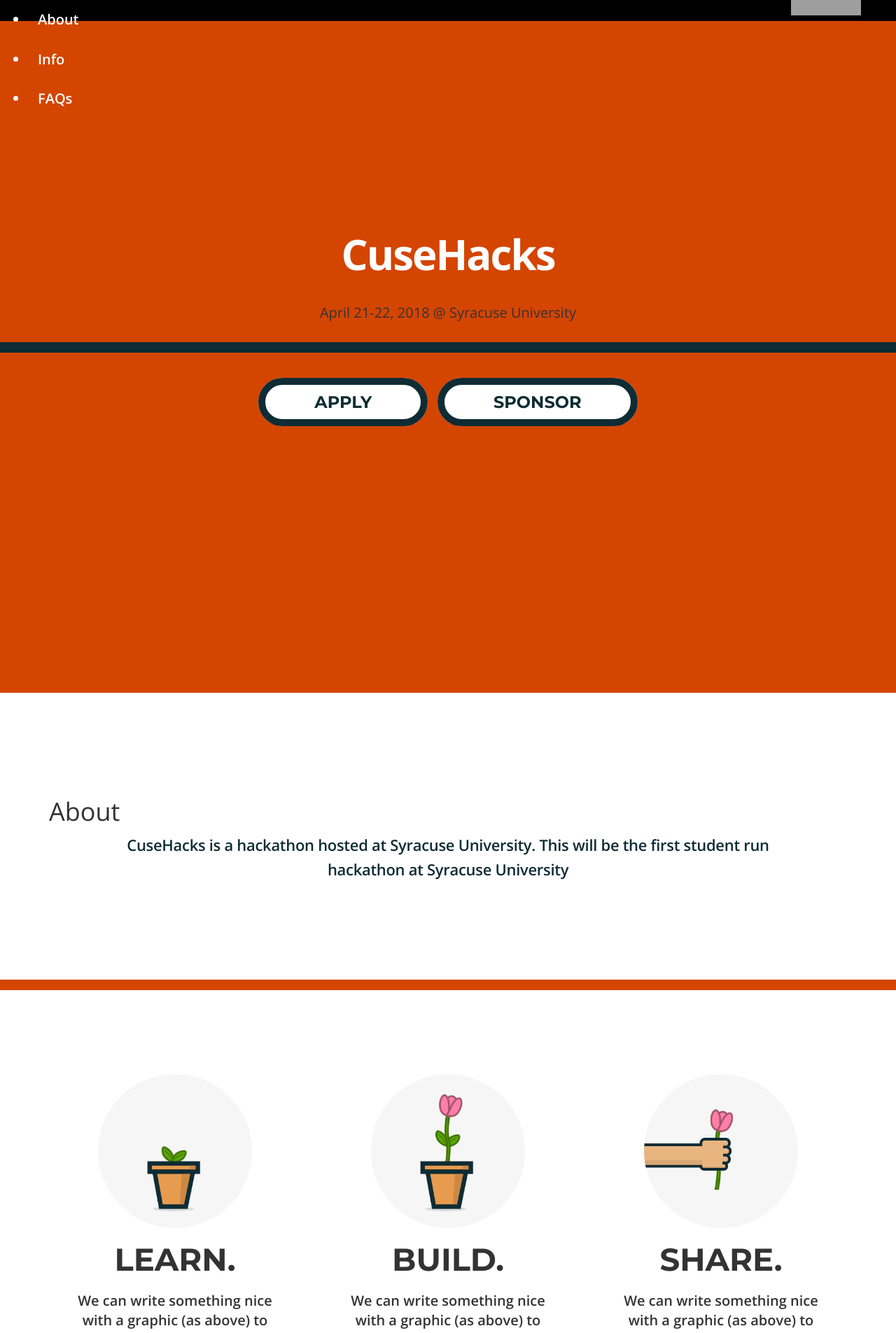
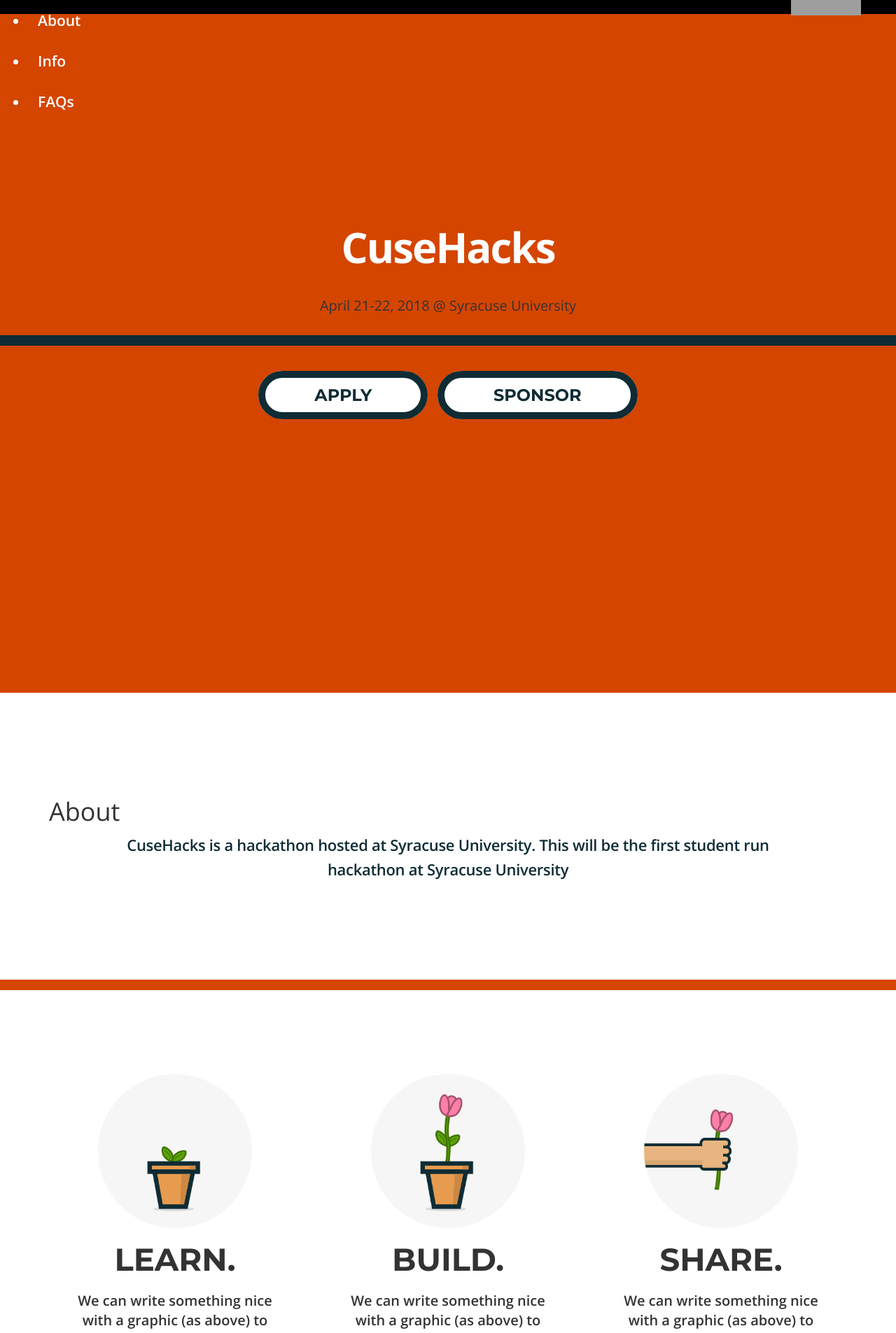
Before and after one commit to innovateorange/cusehacks, a Jekyll site: the page built from index.html, in a window 1280 px wide. Shown: the top 1905 px of the page at 70% size. Built offline with Jekyll 4.4.1, drawn with Linux system fonts in a browser that asks for light colours; nearby versions of some CDN libraries; grey boxes are pictures that could not be loaded.

Commit message:
messing around

```diff
--- a/css/original.css
+++ b/css/original.css
@@ -66,14 +66,16 @@
 
 .hero .hero-header{
   background-color: #000;
-  height: 30px
-
+}
+nav{
+  display: block;
+  height: 20px;
 }
 
 .hero .nav-item{
   color: #fff;
   align-items: center;
-  font-size: 20px;
+  font-size: 1.5em;
   padding: 14px;
 }
 
```
